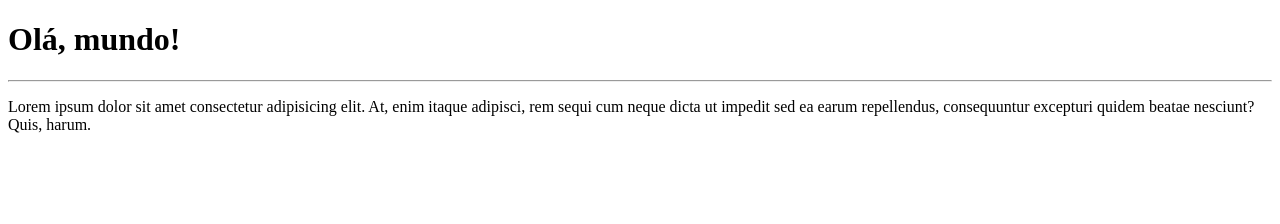
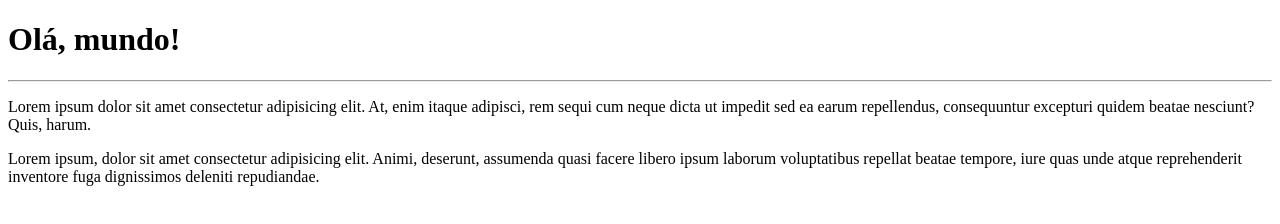
Before and after one commit to RafaelHacheese/NewDev, a plain HTML site: page site/index.html in a window 1280 px wide. Drawn offline with Linux system fonts and the light colour scheme.

Commit message:
adicionei um paragrafo

```diff
--- a/site/index.html
+++ b/site/index.html
@@ -10,5 +10,6 @@
     <h1>Olá, mundo!</h1>
     <hr>
     <p>Lorem ipsum dolor sit amet consectetur adipisicing elit. At, enim itaque adipisci, rem sequi cum neque dicta ut impedit sed ea earum repellendus, consequuntur excepturi quidem beatae nesciunt? Quis, harum.</p>
+    <p>Lorem ipsum, dolor sit amet consectetur adipisicing elit. Animi, deserunt, assumenda quasi facere libero ipsum laborum voluptatibus repellat beatae tempore, iure quas unde atque reprehenderit inventore fuga dignissimos deleniti repudiandae.</p>
 </body>
 </html>
```
